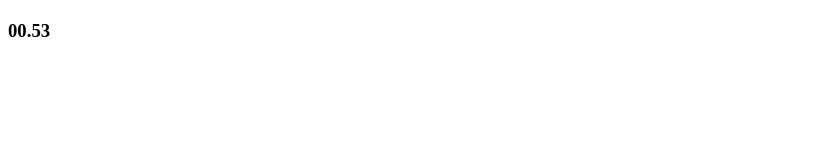
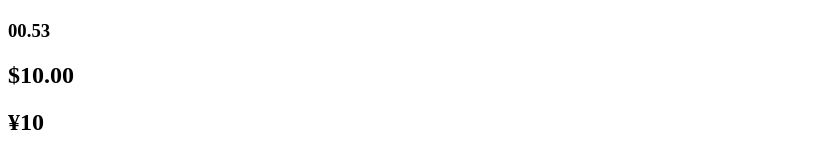
Before and after one commit to sanidhiya-khandelwal/Angular-intro, an Angular app: page / in a window 1280 px wide. Shown: the part 3210-3363 px from the top of the page, without its empty margins (0-826 px from the left). Before the commit the page ends 3271 px from the top, so only its background shows below. Built offline with nearby package versions, Linux system fonts and the light colour scheme.

Commit message:
currency pipes done ✅

```diff
--- a/src/app/app.component.html
+++ b/src/app/app.component.html
@@ -224,3 +224,7 @@ will compile into property binding so bettre use property binding only -->
 <!-- 3.25647 round it of to 2 digit like 3.26 -->
 <!-- '1.2-2 means explained in notes in readme.md file -->
 <h3>{{decNum | number:'2.2-2'}}</h3>
+
+<!-- by default currency code is dollar if u want for specific country then u can pass argument for specific country -->
+<h2>{{currencyNum| currency}}</h2>
+<h2>{{currencyNum| currency:"JPY"}}</h2>
--- a/src/app/app.component.ts
+++ b/src/app/app.component.ts
@@ -159,4 +159,5 @@ export class AppComponent implements AfterViewInit { //step 5 view ki.. implemen
   heading: string = "Angular";
   count: number = 100000;
   decNum: number = .534634646; //output: 00.53
+  currencyNum: number = 10;
 }
```
